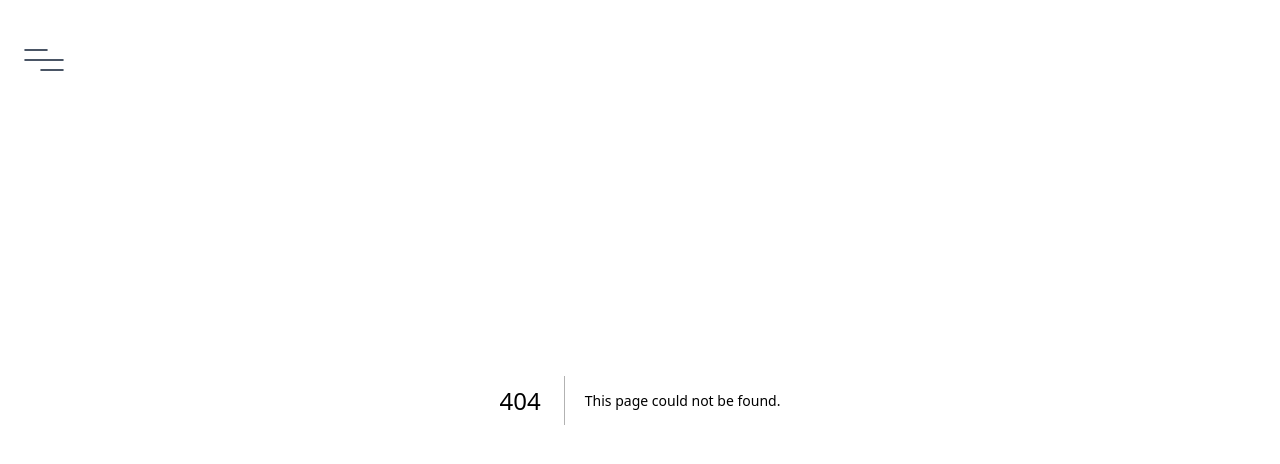
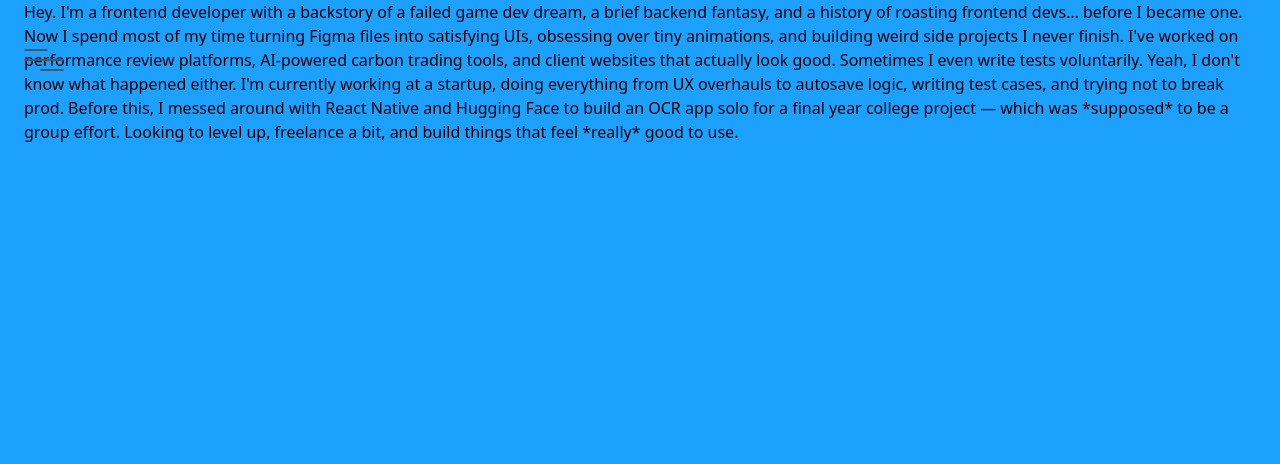
Before and after one commit to abhikatta/portfolio, a Next.js app: page /experience in a window 1280 px wide. Before the commit this address had no page. Shown: the top 464 px of the page. Built offline with nearby package versions, Linux system fonts and the light colour scheme.

Commit message:
added about copy

```diff
--- /dev/null
+++ b/src/app/experience/page.tsx
@@ -0,0 +1,24 @@
+import Container from "@/components/container";
+
+const Page = () => {
+  return (
+    // TODO
+    <Container>
+      Hey. I&apos;m a frontend developer with a backstory of a failed game dev
+      dream, a brief backend fantasy, and a history of roasting frontend devs…
+      before I became one. Now I spend most of my time turning Figma files into
+      satisfying UIs, obsessing over tiny animations, and building weird side
+      projects I never finish. I&apos;ve worked on performance review platforms,
+      AI-powered carbon trading tools, and client websites that actually look
+      good. Sometimes I even write tests voluntarily. Yeah, I don&apos;t know
+      what happened either. I&apos;m currently working at a startup, doing
+      everything from UX overhauls to autosave logic, writing test cases, and
+      trying not to break prod. Before this, I messed around with React Native
+      and Hugging Face to build an OCR app solo for a final year college project
+      — which was *supposed* to be a group effort. Looking to level up,
+      freelance a bit, and build things that feel *really* good to use.
+    </Container>
+  );
+};
+
+export default Page;
```
